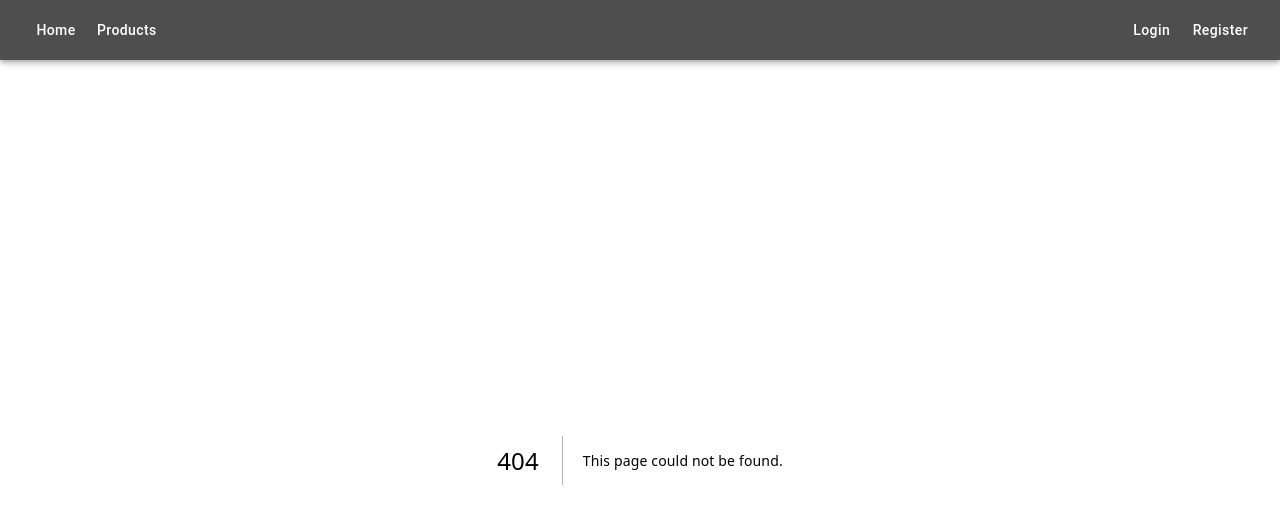
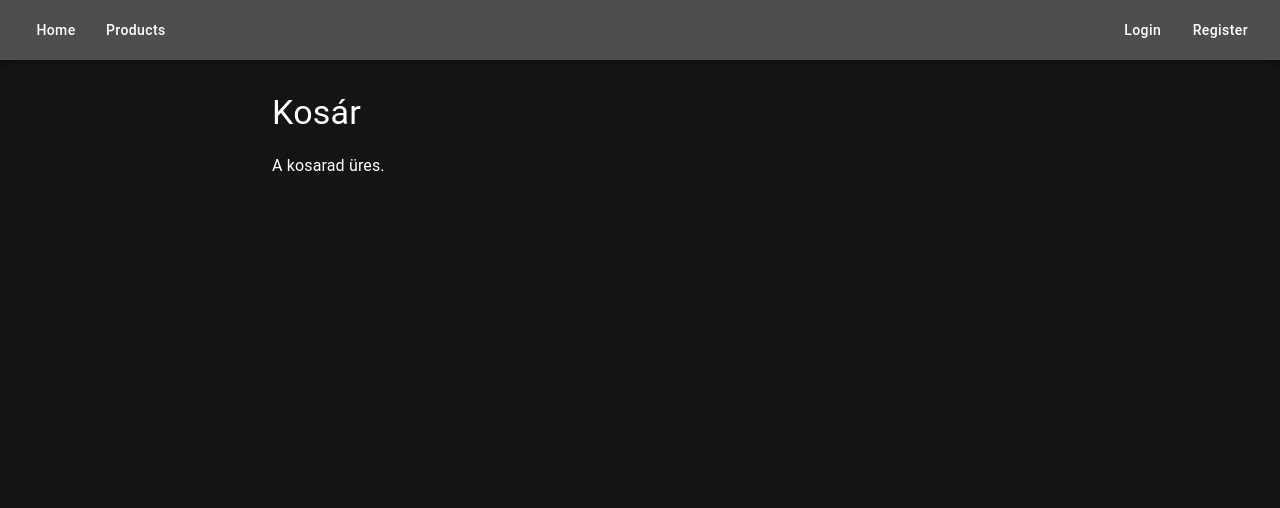
Before and after one commit to Elrich14/BirklSzakdoga, a Next.js app in the folder frontend/kerian/: page /cart in a window 1280 px wide. Before the commit this address had no page. Shown: the top 508 px of the page. Built offline with nearby package versions, Linux system fonts and the light colour scheme; what @mui/material-nextjs would draw is missing.

Commit message:
kosarhoz adas megoldasa es kosar oldal reszleges megoldasa

```diff
--- /dev/null
+++ b/frontend/kerian/app/cart/page.tsx
@@ -0,0 +1,112 @@
+"use client";
+
+import { Box, Typography, IconButton, Button, Divider } from "@mui/material";
+import DeleteIcon from "@mui/icons-material/Delete";
+import { styled } from "@mui/material";
+import { useCartStore } from "../components/store/cartStore";
+
+const PREFIX = "CartPage";
+
+const classes = {
+  root: `${PREFIX}-root`,
+  container: `${PREFIX}-container`,
+  itemBox: `${PREFIX}-itemBox`,
+  itemRow: `${PREFIX}-itemRow`,
+  itemText: `${PREFIX}-itemText`,
+  totalBox: `${PREFIX}-totalBox`,
+  actionButtons: `${PREFIX}-actionButtons`,
+};
+
+const Root = styled("div")(() => ({
+  [`&.${classes.root}`]: {
+    maxWidth: "800px",
+    margin: "0 auto",
+    padding: "32px",
+    display: "flex",
+    flexDirection: "column",
+    gap: "20px",
+    fontFamily: "monospace",
+  },
+  [`& .${classes.itemBox}`]: {
+    display: "flex",
+    flexDirection: "column",
+    gap: "16px",
+  },
+  [`& .${classes.itemRow}`]: {
+    display: "flex",
+    justifyContent: "space-between",
+    alignItems: "center",
+  },
+  [`& .${classes.itemText}`]: {
+    display: "flex",
+    flexDirection: "column",
+  },
+  [`& .${classes.totalBox}`]: {
+    marginTop: "20px",
+    display: "flex",
+    justifyContent: "space-between",
+    fontWeight: "bold",
+    fontSize: "20px",
+  },
+  [`& .${classes.actionButtons}`]: {
+    display: "flex",
+    gap: "12px",
+    marginTop: "16px",
+  },
+}));
+
+export default function CartPage() {
+  const cartItems = useCartStore((state) => state.items);
+  const removeItem = useCartStore((state) => state.removeItem);
+  const clearCart = useCartStore((state) => state.clearCart);
+
+  const total = cartItems.reduce(
+    (sum, cartItem) => sum + cartItem.productPrice * cartItem.productQuantity,
+    0
+  );
+
+  return (
+    <Root className={classes.root}>
+      <Typography variant="h4">Kosár</Typography>
+
+      {cartItems.length === 0 ? (
+        <Typography variant="body1">A kosarad üres.</Typography>
+      ) : (
+        <>
+          <Box className={classes.itemBox}>
+            {cartItems.map((item) => (
+              <Box key={item.productId} className={classes.itemRow}>
+                <Box className={classes.itemText}>
+                  <Typography variant="body1">{item.productName}</Typography>
+                  <Typography variant="body2">
+                    {item.productQuantity} ×{" "}
+                    {item.productPrice.toLocaleString()} Ft
+                  </Typography>
+                </Box>
+                <IconButton onClick={() => removeItem(item.productId)}>
+                  <DeleteIcon />
+                </IconButton>
+              </Box>
+            ))}
+          </Box>
+
+          <Divider sx={{ my: 2 }} />
+
+          <Box className={classes.totalBox}>
+            <Typography>Összesen:</Typography>
+            <Typography>{total.toLocaleString()} Ft</Typography>
+          </Box>
+
+          <Box className={classes.actionButtons}>
+            <Button variant="contained" color="primary">
+              Rendelés elküldése
+            </Button>
+            <Button variant="outlined" color="error" onClick={clearCart}>
+              Kosár ürítése
+            </Button>
+          </Box>
+        </>
+      )}
+    </Root>
+  );
+}
--- a/frontend/kerian/app/components/navbar/navbar.tsx
+++ b/frontend/kerian/app/components/navbar/navbar.tsx
@@ -7,6 +7,7 @@ import Link from "next/link";
 import { boxShadows, colors } from "@/constants/colors";
 import { getUserRole } from "../../utils/auth";
 import { usePathname } from "next/navigation";
+import ShoppingCartIcon from "@mui/icons-material/ShoppingCart";
 
 const PREFIX = "Navbar";
 
@@ -15,6 +16,15 @@ const classes = {
   toolbar: `${PREFIX}-toolbar`,
   leftBox: `${PREFIX}-leftBox`,
   rightBox: `${PREFIX}-rightBox`,
+  cartBox: `${PREFIX}-cartBox`,
+  cartBoxActive: `${PREFIX}-cartBoxActive`,
+};
+type Route = {
+  path: string;
+  name?: string;
+  icon?: React.ElementType;
+  if: "always" | "loggedIn" | "loggedOut" | "admin";
+  align: "left" | "right";
 };
 
 const Root = styled("div")(() => ({
@@ -50,12 +60,31 @@ const Root = styled("div")(() => ({
   },
   [`& .${classes.leftBox}`]: {
     display: "flex",
-    gap: 1,
+    gap: 10,
   },
   [`& .${classes.rightBox}`]: {
     marginLeft: "auto",
     display: "flex",
-    gap: 1,
+    gap: 10,
+  },
+  [`& .${classes.cartBox}`]: {
+    width: 20,
+    height: 20,
+    padding: "6px 8px",
+    marginRight: "15px",
+    cursor: "pointer",
+    color: "white",
+    "&:hover": {
+      color: colors.kerian_main,
+    },
+  },
+  [`& .${classes.cartBoxActive}`]: {
+    width: 20,
+    height: 20,
+    padding: "6px 8px",
+    marginRight: "15px",
+    cursor: "pointer",
+    color: colors.kerian_main,
   },
 }));
 
@@ -75,11 +104,17 @@ export default function Navbar() {
 
   const isLoggedIn = role !== "guest";
 
-  const routes = [
+  const routes: Route[] = [
     { path: "/", name: "Home", if: "always", align: "left" },
     { path: "/products", name: "Products", if: "always", align: "left" },
     { path: "/login", name: "Login", if: "loggedOut", align: "right" },
     { path: "/register", name: "Register", if: "loggedOut", align: "right" },
+    {
+      path: "/cart",
+      icon: ShoppingCartIcon,
+      if: "loggedIn",
+      align: "right",
+    },
     { path: "/logout", name: "Logout", if: "loggedIn", align: "right" },
   ];
 
@@ -95,12 +130,19 @@ export default function Navbar() {
 
   const pathname = usePathname();
 
-  const renderRoutes = (routeArray: typeof routes) =>
+  const renderRoutes = (routeArray: Route[]) =>
     routeArray.map((route, index) => {
       const isActive = pathname === route.path;
+
       return (
         <Link href={route.path} key={index}>
-          <Button className={isActive ? "active" : ""}>{route.name}</Button>
+          {route.icon ? (
+            <Box className={isActive ? classes.cartBoxActive : classes.cartBox}>
+              <route.icon />
+            </Box>
+          ) : (
+            <Button className={isActive ? "active" : ""}>{route.name}</Button>
+          )}
         </Link>
       );
     });
--- /dev/null
+++ b/frontend/kerian/app/components/store/cartStore.ts
@@ -0,0 +1,53 @@
+// store/cartStore.ts
+import { create } from 'zustand';
+
+export type CartItem = {
+  productId: number;
+  productName: string;
+  productPrice: number;
+  productQuantity: number;
+};
+
+type CartState = {
+  items: CartItem[];
+  addItem: (item: CartItem) => void;
+  removeItem: (productId: number) => void;
+  updateQuantity: (productId: number, quantity: number) => void;
+  clearCart: () => void;
+};
+
+export const useCartStore = create<CartState>((set) => ({
+  items: [], //eddigi termékek
+
+  addItem: (item) =>
+    set((state) => {
+      const existing = state.items.find((i) => i.productId === item.productId);
+      if (existing) {
+        return {
+          items: state.items.map((i) =>
+            i.productId === item.productId
+              ? { ...i, quantity: i.productQuantity + item.productQuantity }
+              : i
+          ),
+        };
+      } else {
+        return {
+          items: [...state.items, item],
+        };
+      }
+    }),
+
+  removeItem: (productId) =>
+    set((state) => ({
+      items: state.items.filter((i) => i.productId !== productId),
+    })),
+
+  updateQuantity: (productId, quantity) =>
+    set((state) => ({
+      items: state.items.map((i) =>
+        i.productId === productId ? { ...i, quantity } : i
+      ),
+    })),
+
+  clearCart: () => set({ items: [] }),
+}));
--- a/frontend/kerian/package.json
+++ b/frontend/kerian/package.json
@@ -18,7 +18,8 @@
     "jwt-decode": "^4.0.0",
     "next": "15.1.6",
     "react": "^19.0.0",
-    "react-dom": "^19.0.0"
+    "react-dom": "^19.0.0",
+    "zustand": "^5.0.4"
   },
   "devDependencies": {
     "@eslint/eslintrc": "^3",
```
Also changed, not shown: frontend/kerian/app/components/productCard.tsx (+30 -0 lines), frontend/kerian/app/components/productPopup.tsx (+28 -0 lines), 2 other files (tests, documents, lock files or other folders).
